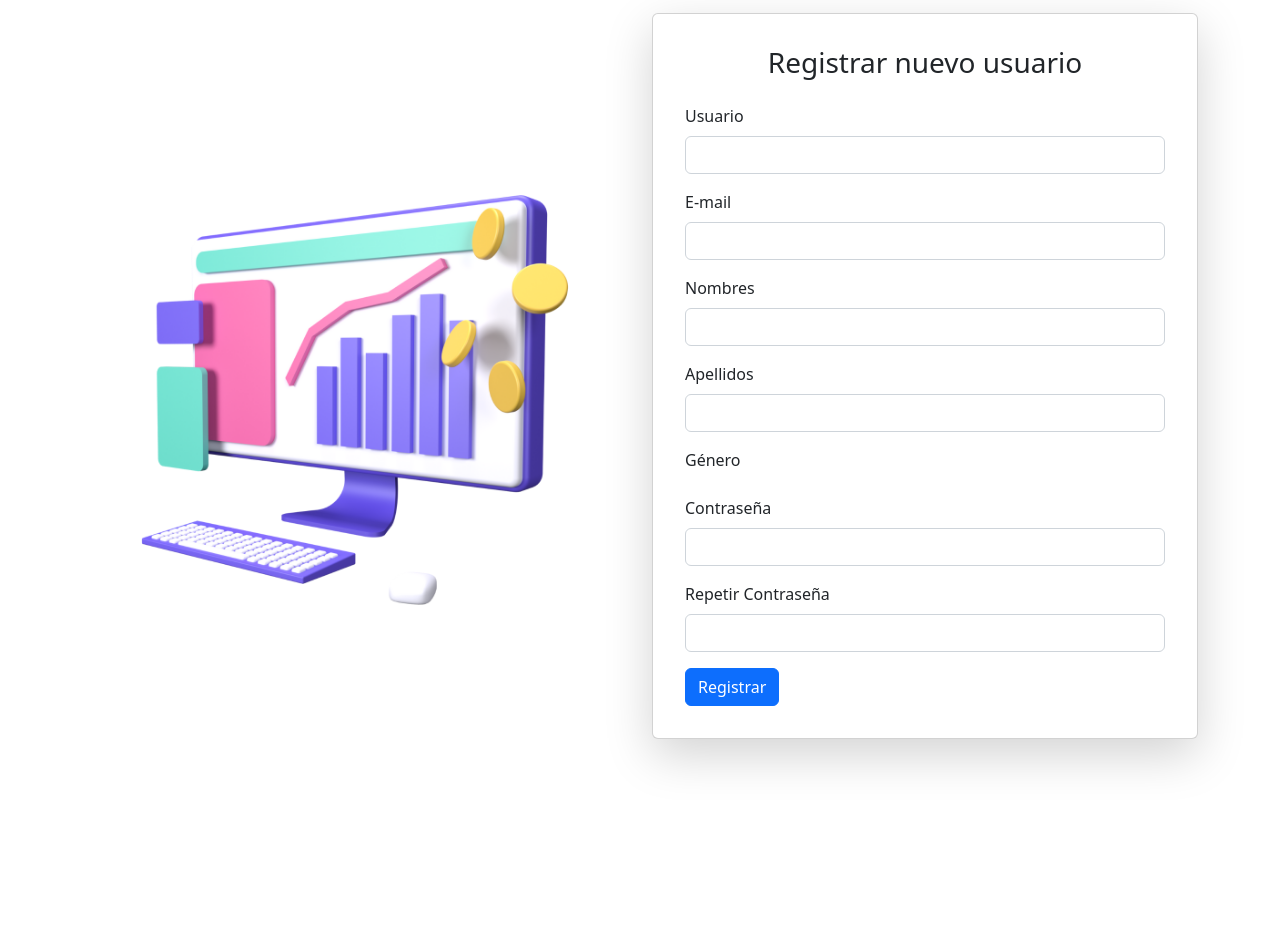
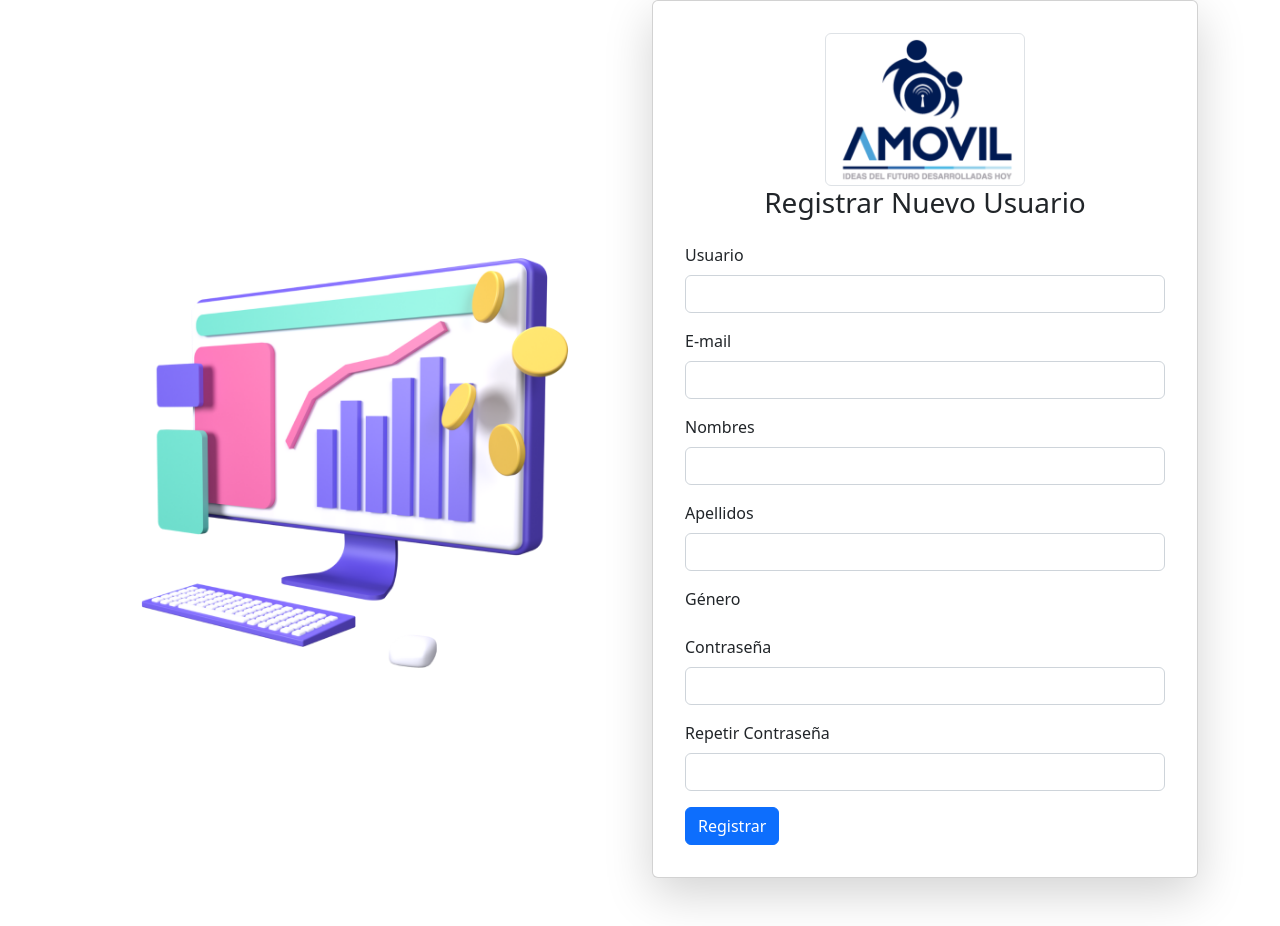
Before and after one commit to cetrusa/InterfaceDjango, a Django app: template templates/users/register.html in a window 1280 px wide. Before the commit the page ends 768 px from the top, so only its background shows below. Run offline with Django 4.2, Linux system fonts and the light colour scheme; the template is opened without the code that fills it, so the values that code supplies are empty.

Commit message:
cambio de templete de login y registro2

```diff
--- a/templates/users/register.html
+++ b/templates/users/register.html
@@ -14,7 +14,8 @@ Registro
             <div class="card shadow-lg p-3 mb-5 bg-white rounded">
                 <div class="card-body">
                     <div class="text-center mb-4">
-                        <h3>Registrar nuevo usuario</h3>
+                        <img src="{% static 'images/Logo-Amovil.png' %}" class="brand_logo img-thumbnail" style="max-width: 200px; height: auto;" alt="Logo">
+                        <h3>Registrar Nuevo Usuario</h3>
                     </div>
                     <form method="post">
                         {% csrf_token %}
```
